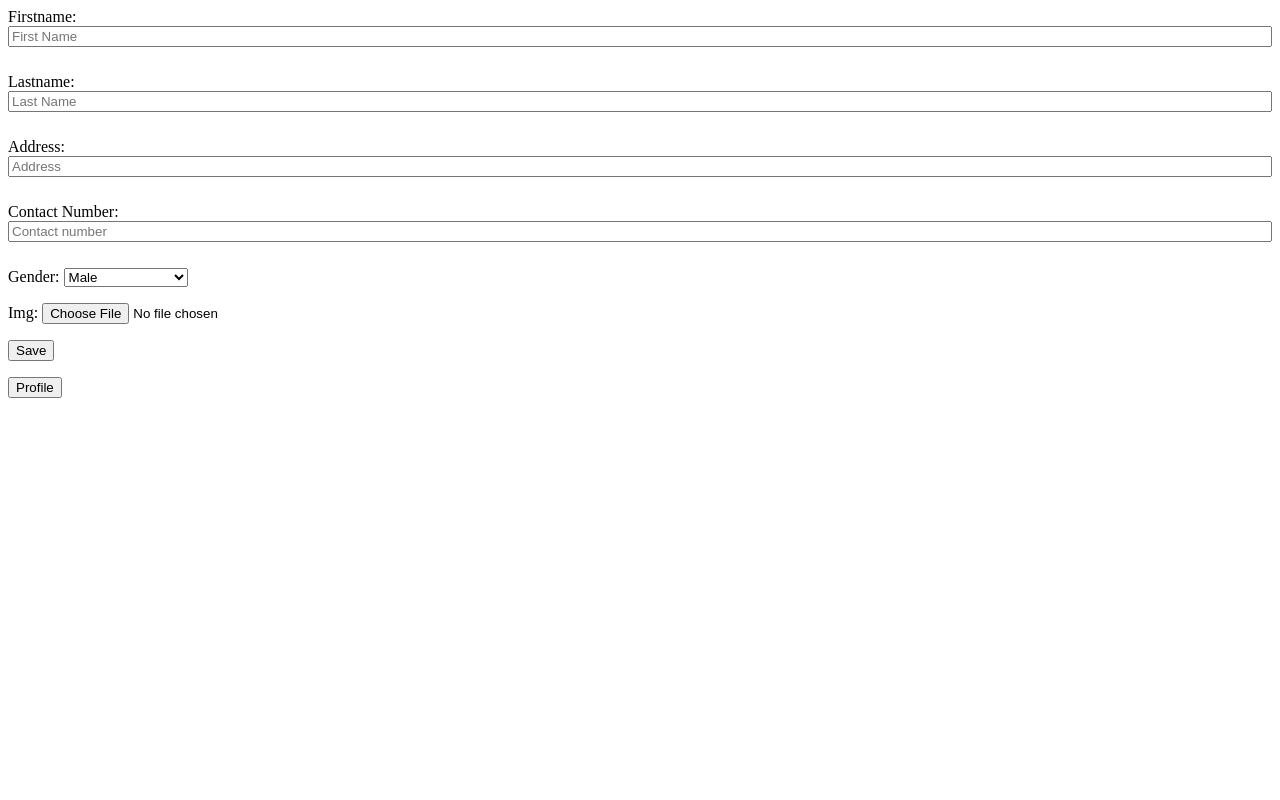
After one commit to kingpingx/imagine, a Django app: page /profile/edit in a window 1280 px wide. The commit adds this page. Run offline with Django 4.2, Linux system fonts and the light colour scheme; parts of the project's set-up code (start-up, migrations or seed data) failed here and were passed over.

Commit message:
profile and complete profile fully created

```diff
--- a/avekshak/settings.py
+++ b/avekshak/settings.py
@@ -141,6 +141,10 @@ STATICFILES_DIRS = [
     os.path.join(BASE_DIR, 'static'),
 ]
 
+
+MEDIA_URL = '/media/'
+MEDIA_ROOT = os.path.join(BASE_DIR, 'media')
+
 # Default primary key field type
 # https://docs.djangoproject.com/en/4.0/ref/settings/#default-auto-field
 
--- a/avekshak/urls.py
+++ b/avekshak/urls.py
@@ -21,20 +21,28 @@ from mainapp import views
 from django.contrib.auth import views as auth_views
 from rest_framework import routers
 
+from django.conf import settings
+from django.conf.urls.static import static
+
 # routers = routers.DefaultRouter()
 # routers.register(r'details', views.UserViewset)
 
 urlpatterns = [
     path('admin/', admin.site.urls),
     path('', GeneralPageView.as_view()),
-    path('home', HomeView.as_view()),
-    # path('user', include(routers.urls)),
-    # path('api_auth', include('rest_framework.urls', namespace='rest_framework')),
-    path('api/', include('avekshak.urls_api')),
-    path('exercise', views.exercise),
+    path('register', RegisterView.as_view()),
     path('login', LoginView.as_view(), name="login"),
     path('forget_password/', views.forget_password, name='forget_password'),
     path('change_password/<token>/', views.change_password, name='change_password'),
-    path('register', RegisterView.as_view()),
+    path('home', HomeView.as_view()),
+    path('api/', include('avekshak.urls_api')),
+    path('exercise', views.exercise),
+    path('profile', ProfileView.as_view(), name="profile"),
+    path('profile/edit', EditProfileView.as_view(), name="edit_profile"),
     path('logout', LogoutView.as_view()),
+    # path('user', include(routers.urls)),
+    # path('api_auth', include('rest_framework.urls', namespace='rest_framework')),
 ]
+
+if settings.DEBUG:
+    urlpatterns += static(settings.MEDIA_URL, document_root = settings.MEDIA_ROOT)
--- a/avekshak/urls_api.py
+++ b/avekshak/urls_api.py
@@ -1,9 +1,14 @@
 from django.urls import path
 from mainapp.views_api import UserApi
 from mainapp import views_api
+from django.conf import settings
+from django.conf.urls.static import static
 
 urlpatterns = [
     path('users/', views_api.UserViewset.as_view()),
     path('user/<username>/', views_api.User_data.as_view()),
     path('user_register/', views_api.UserApi.as_view()),
 ]
+
+if settings.DEBUG:
+    urlpatterns += static(settings.MEDIA_URL, document_root = settings.MEDIA_ROOT)
--- a/mainapp/forms.py
+++ b/mainapp/forms.py
@@ -1,6 +1,16 @@
+from distutils.command.upload import upload
+from typing_extensions import Required
+from unicodedata import name
 from django import forms
+from django.forms import ModelForm
+from .models import *
 from django.utils.safestring import mark_safe
 
+CHOICES= [
+    ('male', 'Male'),
+    ('female', 'Female'),
+    ('rather not to say', 'Rather not to say'),
+    ]
 
 class LoginForm(forms.Form):
     username = forms.CharField(label='Username',max_length=20, widget=forms.TextInput(attrs={'placeholder': 'Username', 'style': 'width: 100%; margin-bottom: 10px; font-family: Roboto; font-size: 20px;'}))
@@ -16,3 +26,15 @@ class RegisterForm(forms.Form):
     password = forms.CharField(label='Password', max_length=20, widget=forms.PasswordInput(attrs={'placeholder': 'Password', 'style': 'width: 100%; margin-bottom: 10px;'}))
     cnfpassword = forms.CharField(label='Cnfpassword', max_length=20, widget=forms.PasswordInput(attrs={'placeholder': 'Confirm Password', 'style': 'width: 100%; margin-bottom: 10px;'}))
     gender = forms.CharField( max_length=20, required=False)
+
+class ProfileForm(forms.Form):
+# class ProfileForm(ModelForm):
+    # class Meta:
+    #     model = User_profile
+    #     fields = ['first_name', 'last_name', 'address', 'ph_number', 'gender', 'image']
+    firstname = forms.CharField(label='Firstname', max_length=20, widget=forms.TextInput(attrs={'placeholder': 'First Name', 'style': 'width: 100%; margin-bottom: 10px;'}), required=False)
+    lastname = forms.CharField(label='Lastname', max_length=20, widget=forms.TextInput(attrs={'placeholder': 'Last Name', 'style': 'width: 100%; margin-bottom: 10px;'}), required=False)
+    address = forms.CharField(label='Address', widget=forms.TextInput(attrs={'placeholder': 'Address', 'style': 'width: 100%; margin-bottom: 10px;'}), required=False)
+    ph_number = forms.IntegerField(label='Contact Number',widget=forms.TextInput(attrs={'placeholder': 'Contact number', 'style': 'width: 100%; margin-bottom: 10px;'}), required=False)
+    gender = forms.CharField(label='Gender', widget=forms.Select(choices=CHOICES))
+    img = forms.FileField(required = False)
--- a/mainapp/urls.py
+++ b/mainapp/urls.py
@@ -15,8 +15,12 @@ Including another URLconf
 """
 from django.contrib import admin
 from django.urls import path
-from mainapp import views
+from django.conf import settings
+from django.conf.urls.static import static
 
 urlpatterns = [
     path('admin/', admin.site.urls),
 ]
+
+urlpatterns += static(settings.MEDIA_URL,
+                              document_root=settings.MEDIA_ROOT)
--- a/mainapp/views.py
+++ b/mainapp/views.py
@@ -1,3 +1,4 @@
+from re import template
 from django.contrib import auth
 from django.contrib.auth.decorators import login_required
 from django.core.exceptions import ObjectDoesNotExist
@@ -14,6 +15,7 @@ from django.contrib import messages
 import uuid
 from .helper import send_forget_password_mail, send_message
 from .models import *
+from django.core.files.storage import FileSystemStorage
 
 # Create your views here.
 
@@ -29,6 +31,8 @@ class HomeView(View):
 
 class GeneralPageView(View):
     def get(self, request):
+        if request.user.is_authenticated:
+           return HttpResponseRedirect("home")
         return render(request, "home.html")
 
 class RegisterView(View):
@@ -44,15 +48,15 @@ class RegisterView(View):
     def post(self, request):
         # pass filled out HTML-Form from View to RegisterForm()
         form = RegisterForm(request.POST)
-        sex = request.POST['gender'].lower()
+        sex = request.POST['gender'].upper()
         if form.is_valid():
             # create a User account
             user_name = form.cleaned_data['username']
             password = form.cleaned_data['password']
             cfpassword = form.cleaned_data['cnfpassword']
             emailid = form.cleaned_data['email'].lower()
-            f_name = form.cleaned_data['firstname'].lower()
-            l_name = form.cleaned_data['lastname'].lower()
+            f_name = form.cleaned_data['firstname'].upper()
+            l_name = form.cleaned_data['lastname'].upper()
             p_num = form.cleaned_data['ph_number']
             add = form.cleaned_data['address']
 
@@ -202,3 +206,79 @@ def exercise(request):
 # class UserViewset(viewsets.ModelViewSet):
 #     queryset = User_profile.objects.all().order_by("first_name")
 #     serializer_class = UserSerializers
+
+
+class ProfileView(View):
+    def get(self, request):
+        if request.user.is_authenticated:
+           objUser = User_profile.objects.get(username = request.user)
+           imgpath = objUser.image.url
+           return render(request, 'profile.html', { 'userobj' : objUser, 'path' : imgpath})
+
+
+class EditProfileView(View):
+    template_name = 'completeprofile.html'
+    def get(self, request):
+        form = ProfileForm()
+        return render(request, self.template_name, {'form': form})
+
+    def post(self, request):
+        form = ProfileForm(request.POST, request.FILES)
+        if form.is_valid():
+            f_name = form.cleaned_data['firstname'].upper()
+            l_name = form.cleaned_data['lastname'].upper()
+            p_num = form.cleaned_data['ph_number']
+            add = form.cleaned_data['address']
+            gender = form.cleaned_data['gender']
+            image = form.cleaned_data['img']
+            filename = handle_uploaded_file(request.FILES["img"], str(request.user))
+            # form.save()
+        userobj = User.objects.get(username = request.user)
+        userprofileobj = User_profile.objects.get(username = request.user)
+        if f_name != "":
+            print("f name = ", f_name)
+            userobj.first_name = f_name
+            userprofileobj.first_name = f_name
+            userobj.save()
+            userprofileobj.save()
+        if l_name != "":
+            print("l name = ", l_name)
+            userobj.last_name = l_name
+            userprofileobj.last_name = l_name
+            userobj.save()
+            userprofileobj.save()
+        if p_num is not None:
+            print("=-=-==")
+            print(p_num)
+            userprofileobj.ph_number = p_num
+            userprofileobj.save()
+        if add != "":
+            print("add = ", add)
+            userprofileobj.address = add
+            userprofileobj.save()
+        if gender is not None:
+            print("gender = ", gender)
+            userprofileobj.gender = gender
+            userprofileobj.save()
+        userprofileobj.image = filename
+        userprofileobj.save()
+
+
+
+        return HttpResponseRedirect('/profile')
+
+
+        # if request.FILES['myfile']:
+        #     for filename, file in request.FILES.iteritems():
+        #         name = request.FILES[filename].name
+        #         img = request.FILES['myfile']
+        #         fs = FileSystemStorage()
+        #         filename = fs.save(name, img)
+
+
+def handle_uploaded_file(f, name):
+    with open('media/images/'+name+".jpeg", 'wb+') as destination:
+        for chunk in f.chunks():
+            destination.write(chunk)
+    str = f"images/{name}.jpeg"
+    return str
--- /dev/null
+++ b/templates/completeprofile.html
@@ -0,0 +1,9 @@
+<body>
+    <form method="POST" class="post-form" enctype="multipart/form-data">
+            {% csrf_token %}
+            {{ form.as_p }}
+            <button type="submit" class="save btn btn-default">Save</button>
+    </form>
+
+
+    <a href='/profile'><button>Profile</button></a>
--- a/templates/home.html
+++ b/templates/home.html
@@ -27,7 +27,7 @@
 						<div class="collapse navbar-collapse" id="navbarSupportedContent">
 							<ul class="navbar-nav ml-auto py-4 py-md-0">
 								<li class="nav-item pl-4 pl-md-0 ml-0 ml-md-4 active">
-									<a class="nav-link" href="./base.html">Home</a>
+									<a class="nav-link" href="">Home</a>
 								</li>
 								<li class="nav-item pl-4 pl-md-0 ml-0 ml-md-4">
 									<a class="nav-link" href="#">Contact</a>
@@ -53,7 +53,7 @@
          {% endblock head %}</p>
     <div class="d-flex align-items-center justify-content-center" style="margin-bottom: 200px;">
         <button type="button" class="btn mx-2 py-2">Know more</button>
-        <button type="button" class="btn mx-2 py-2">Login</button>
+        <a href="/login"><button type="button" class="btn mx-2 py-2">Login</button></a>
     </div>
 </div>
 
--- a/templates/homepage.html
+++ b/templates/homepage.html
@@ -39,6 +39,9 @@
 									<a class="nav-link" href="exercise">Exercise</a>
 								</li>
 								<li class="nav-item pl-4 pl-md-0 ml-0 ml-md-4">
+									<a class="nav-link" href="profile">Profile</a>
+								</li>
+								<li class="nav-item pl-4 pl-md-0 ml-0 ml-md-4">
 									<a class="nav-link" href="/logout">Logout</a>
 								</li>
 							</ul>
@@ -51,6 +54,7 @@
 	<div class="vh-100 container wlcm-container d-flex align-items-center justify-content-center flex-column">
 		<h1>Welcome Back!!</h1>
 		<h3>{{objUser.first_name}} {{objUser.last_name}}</h3>
+		<img src="{{objUser.image}}">
 	</div>
 </body>
 <footer class="page-footer font-small black">
```
Also changed, not shown: mainapp/models.py (+7 -2 lines), templates/profile.html (added, +13 -0 lines), templates/signup.html (+8 -1 lines), db.sqlite3, media/images/rishug.jpeg (added), media/images/testuser.jpeg (added), templates/login.html (deleted).
